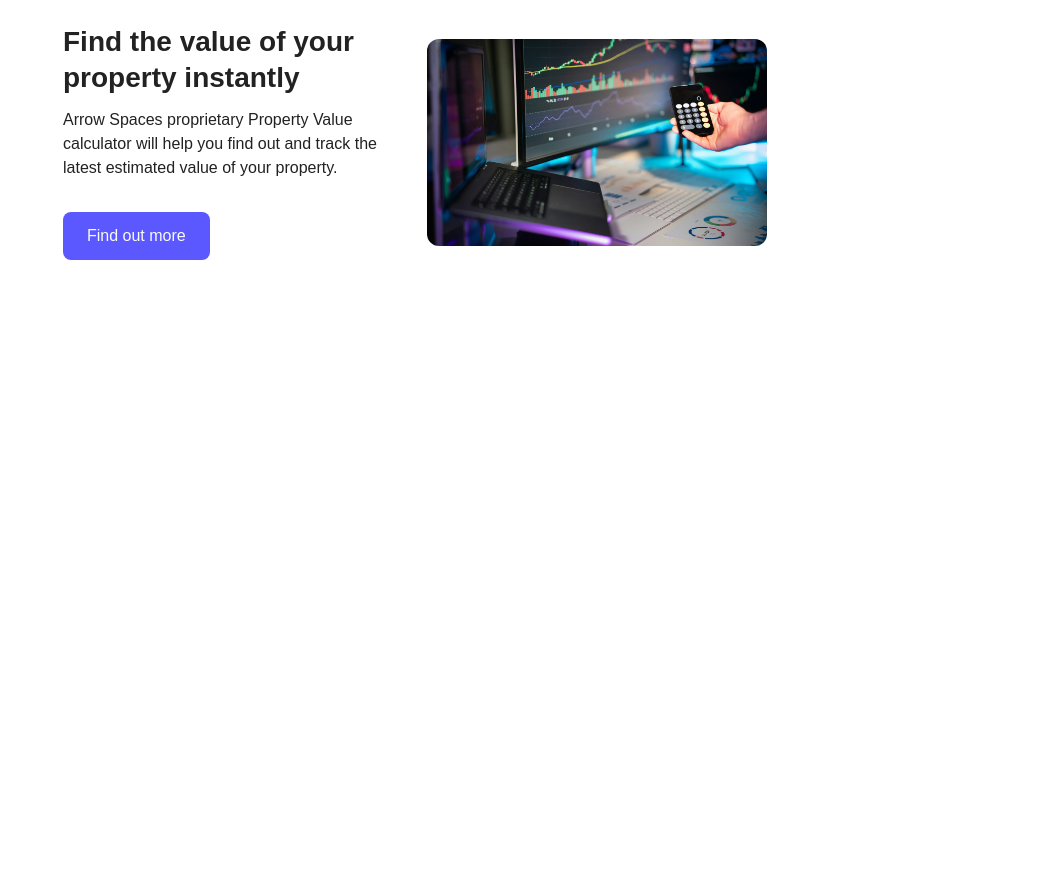
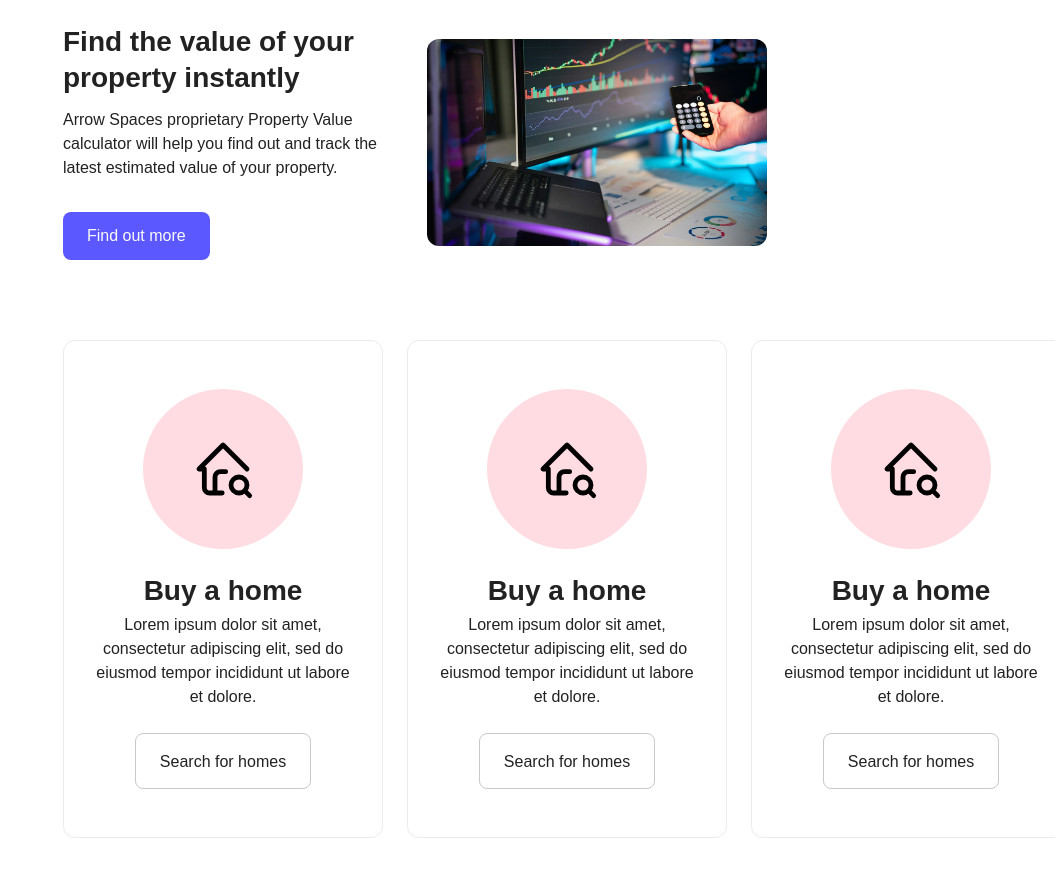
Before and after one commit to mihailapuste/arrow-space-test, a website: page index.html in a window 1280 px wide. Shown: the part 3931-4807 px from the top of the page, without its empty margins (225-1280 px from the left). Before the commit the page ends 4231 px from the top, so only its background shows below. Drawn offline with Linux system fonts and the light colour scheme.

Commit message:
add section

```diff
--- a/index.html
+++ b/index.html
@@ -436,5 +436,44 @@
       </div>
 
 
+      <section class="services-cards-section">
+        <div class="container">
+          <div class="services-cards-container">
+            <div class="service-info-card">
+              <div class="service-icon-circle">
+                <img src="icons/Buy.svg" alt="Buy Icon" class="service-svg-icon">
+              </div>
+              <div class="service-info-content">
+                <h3 class="service-info-title">Buy a home</h3>
+                <p class="service-info-description">Lorem ipsum dolor sit amet, consectetur adipiscing elit, sed do eiusmod tempor incididunt ut labore et dolore.</p>
+              </div>
+              <button class="service-info-button">Search for homes</button>
+            </div>
+
+            <div class="service-info-card">
+              <div class="service-icon-circle">
+                <img src="icons/Buy.svg" alt="Buy Icon" class="service-svg-icon">
+              </div>
+              <div class="service-info-content">
+                <h3 class="service-info-title">Buy a home</h3>
+                <p class="service-info-description">Lorem ipsum dolor sit amet, consectetur adipiscing elit, sed do eiusmod tempor incididunt ut labore et dolore.</p>
+              </div>
+              <button class="service-info-button">Search for homes</button>
+            </div>
+
+            <div class="service-info-card">
+              <div class="service-icon-circle">
+                <img src="icons/Buy.svg" alt="Buy Icon" class="service-svg-icon">
+              </div>
+              <div class="service-info-content">
+                <h3 class="service-info-title">Buy a home</h3>
+                <p class="service-info-description">Lorem ipsum dolor sit amet, consectetur adipiscing elit, sed do eiusmod tempor incididunt ut labore et dolore.</p>
+              </div>
+              <button class="service-info-button">Search for homes</button>
+            </div>
+          </div>
+        </div>
+      </section>
+
   </body>
 </html>
--- a/styles.css
+++ b/styles.css
@@ -494,7 +494,7 @@ body {
     }
 }
 
-/* Mobile */
+
 @media screen and (max-width: 768px) {
     .container {
         margin: 0px 16px;
@@ -543,7 +543,7 @@ body {
     }
 }
 
-/* Tablet */
+
 @media screen and (min-width: 768px) {
     .container {
         margin: 0px 40px;
@@ -571,7 +571,7 @@ body {
     }
 }
 
-/* Desktop */
+
 @media screen and (min-width: 1280px) {
     .container {
         margin: 0px 288px;
@@ -634,7 +634,6 @@ body {
     z-index: 1;
 }
 
-/* Mobile screens (< 769px) */
 @media screen and (max-width: 768px) {
     .services-grid {
         display: grid;
@@ -643,7 +642,6 @@ body {
     }
 }
 
-/* Medium screens (769px - 1024px) */
 @media screen and (min-width: 769px) and (max-width: 1520px) {
     .services-grid {
         display: grid;
@@ -651,29 +649,27 @@ body {
         grid-template-rows: auto auto auto;
         gap: 24px;
     }
-    /* Full width for the first item */
+
     .service-card:nth-child(1) {
         grid-column: 1 / -1;
     }
-    /* Let the second and third items take one column each */
     .service-card:nth-child(2),
     .service-card:nth-child(3) {
         min-height: 318px;
     }
-    /* Full width for the fourth item */
+
     .service-card:nth-child(4) {
         grid-column: 1 / -1;
     }
 }
 
-/* Specific fix for screen width around 990px */
+
 @media screen and (min-width: 769px) and (max-width: 1520px) {
-    /* Force the grid to maintain 2 columns */
+
     .services-grid {
         grid-template-columns: repeat(2, 1fr) !important;
     }
 
-    /* Ensure cards 2 and 3 stay side by side */
     .service-card:nth-child(2) {
         grid-column: 1;
     }
@@ -683,7 +679,6 @@ body {
     }
 }
 
-/* Large screens (> 1024px) */
 @media screen and (min-width: 1521px) {
     .services-grid {
         display: grid;
@@ -852,7 +847,7 @@ body {
     position: relative;
 }
 
-/* Responsive styles for property value section */
+
 @media screen and (max-width: 1280px) {
     .property-value-section .container {
         margin: 0 40px;
@@ -881,3 +876,116 @@ body {
         padding-right: 288px;
     }
 }
+
+
+.services-cards-section {
+    margin: 80px 0;
+}
+
+.services-cards-container {
+    display: flex;
+    gap: 24px;
+    margin-top: 32px;
+}
+
+.service-info-card {
+    flex: 1;
+    padding: 48px 32px;
+    background: white;
+    border-radius: 12px;
+    border: 1px solid #EBEBEB;
+    display: flex;
+    flex-direction: column;
+    align-items: center;
+    gap: 24px;
+}
+
+.service-icon-circle {
+    width: 112px;
+    height: 112px;
+    padding: 24px;
+    background: #FFDBE2;
+    border-radius: 100px;
+    display: flex;
+    justify-content: center;
+    align-items: center;
+}
+
+.service-svg-icon {
+    width: 64px;
+    height: 64px;
+    filter: brightness(0);
+}
+
+.buy-icon {
+    position: relative;
+    width: 64px;
+    height: 64px;
+}
+
+.buy-icon::before {
+    content: "";
+    position: absolute;
+    width: 50.67px;
+    height: 50.67px;
+    left: 8px;
+    top: 8px;
+    outline: 4px #222222 solid;
+    outline-offset: -2px;
+}
+
+.service-info-content {
+    display: flex;
+    flex-direction: column;
+    align-items: center;
+    gap: 4px;
+}
+
+.service-info-title {
+    width: 254px;
+    text-align: center;
+    color: #222222;
+    font-size: 28px;
+    font-weight: 600;
+    line-height: 36px;
+    margin: 0;
+}
+
+.service-info-description {
+    width: 254px;
+    text-align: center;
+    color: #222222;
+    font-size: 16px;
+    font-weight: 400;
+    line-height: 24px;
+    margin: 0;
+}
+
+.service-info-button {
+    height: 56px;
+    padding: 16px 24px;
+    border-radius: 8px;
+    border: 1px solid #C9C9C9;
+    background: transparent;
+    color: #222222;
+    font-size: 16px;
+    font-weight: 500;
+    line-height: 24px;
+    cursor: pointer;
+    transition: all 0.3s ease;
+}
+
+.service-info-button:hover {
+    background-color: #f5f5f5;
+}
+
+
+@media screen and (max-width: 991px) {
+    .services-cards-container {
+        flex-direction: column;
+    }
+
+    .service-info-card {
+        width: 100%;
+    }
+}
```
